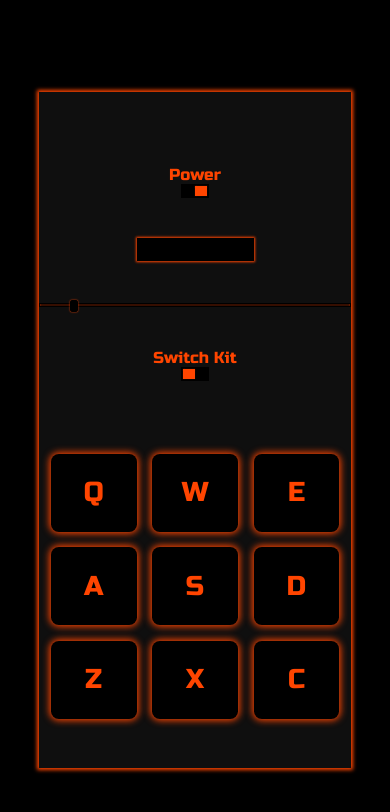
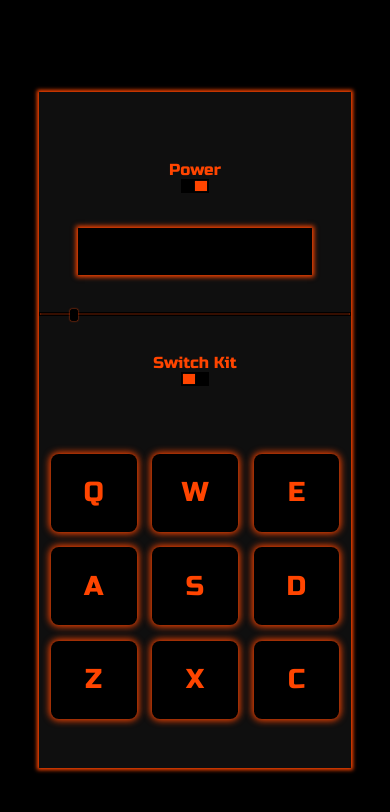
Before and after one commit to GitHubSlav/drum-machine, a React app: page / in a window 390 px wide. Built offline with nearby package versions, Linux system fonts and the light colour scheme.

Commit message:
Added rules to Display.css for phone screens

```diff
--- a/src/styling/Display.css
+++ b/src/styling/Display.css
@@ -9,3 +9,17 @@
     color: orangered;
     box-shadow: 0vw 0vw 0.6vw 0.2vw orangered;
 }
+
+@media (max-width: 500px){
+    #display{
+        width: 60vw;
+        height: 12vw;
+        background-color: black;
+        display: flex;
+        justify-content: center;
+        align-items: center;
+        font-size: 7vw;
+        color: orangered;
+        box-shadow: 0vw 0vw 1.2vw 0.4vw orangered;
+    }
+}
```
